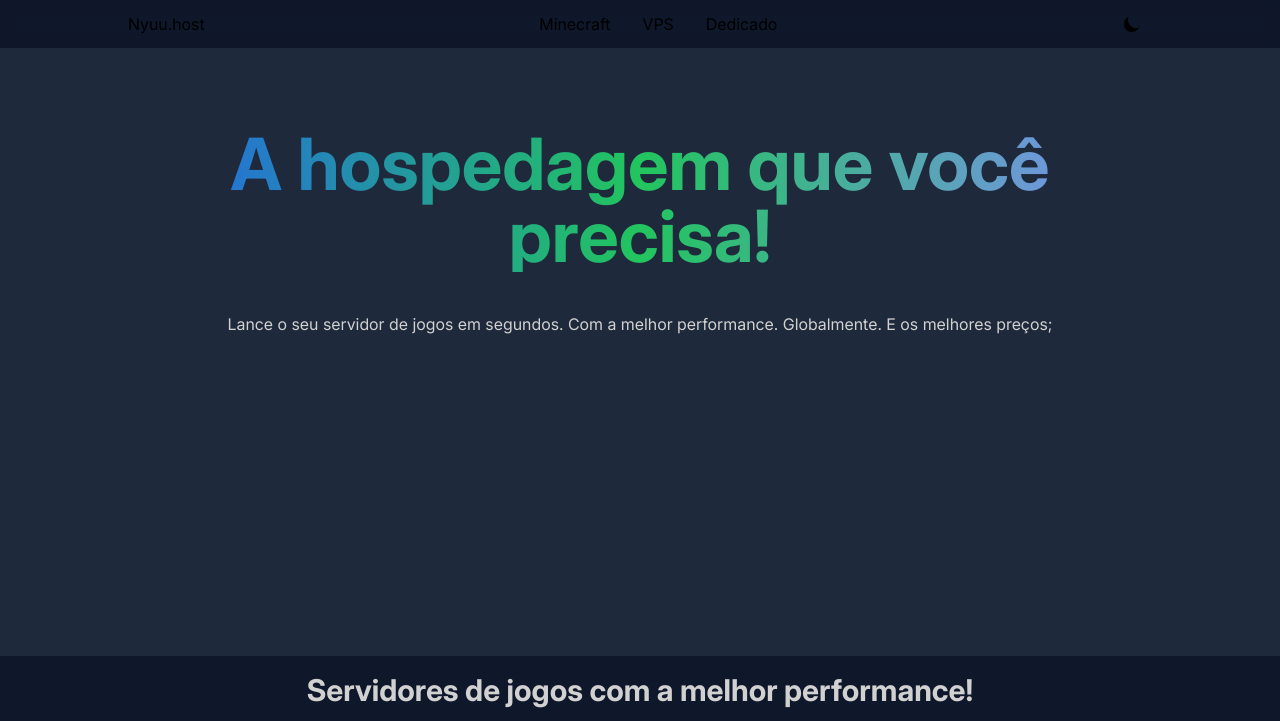
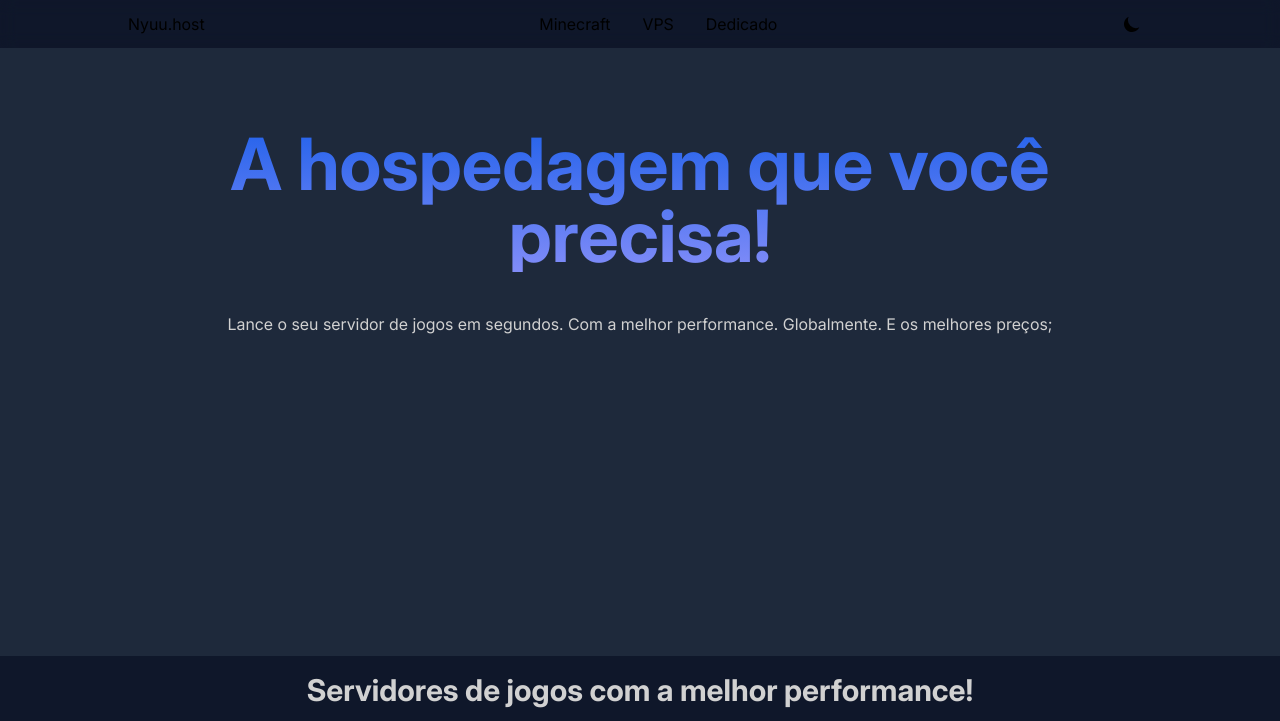
Before and after one commit to Zeptiny/hosting-website, a plain HTML site: page index.html in a window 1280 px wide. Shown: the top 721 px of the page. Drawn offline with Linux system fonts and the light colour scheme; grey boxes are pictures that could not be loaded.

Commit message:
Change hero color

```diff
--- a/index.html
+++ b/index.html
@@ -71,7 +71,7 @@
     <!-- Hero -->
     <div class="bg-surfaceContainer text-onSurface h-[38rem] flex flex-col px-4 lg:px-0 justify-center text-center">
         <div class="max-w-screen-lg mx-auto h-[22rem] lg:h-[28rem]">
-            <h1 class="font-bold text-7xl mb-2 bg-gradient-to-r from-blue-600 via-green-500 to-indigo-400 inline-block text-transparent bg-clip-text">A hospedagem que você precisa!</h1>
+            <h1 class="font-bold text-7xl mb-2 bg-gradient-to-b from-blue-600 to-indigo-400 inline-block text-transparent bg-clip-text">A hospedagem que você precisa!</h1>
             <p class="mt-8 font">Lance o seu servidor de jogos em segundos. Com a melhor performance. Globalmente. E os melhores preços;</p>
         </div>
     </div>
```
Also changed, not shown: css/style.css.
